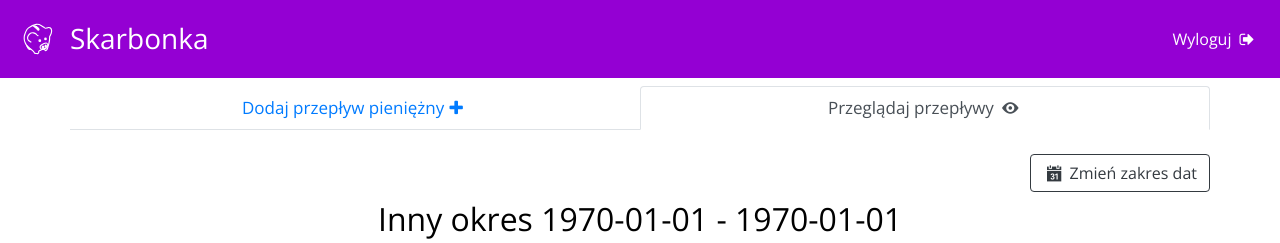
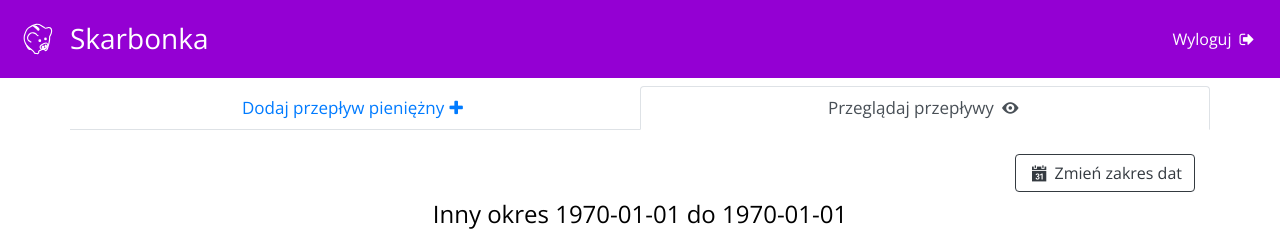
Before and after one commit to crazymechanist/budzet.mateusznowakowski.pl, a PHP site: page /twojakieszen/bilans in a window 1280 px wide. Shown: the top 243 px of the page. Run offline with PHP 8.4, Linux system fonts and the light colour scheme; a user stored in the database is signed in; data comes from the database, SQL or seed files in the repository; some libraries are stand-ins or nearby versions.

Commit message:
Small corr in frontend

```diff
--- a/display.php
+++ b/display.php
@@ -8,14 +8,18 @@
 		exit();
 	}
 
+	$first_day_of_month = strtotime("first day of this month");
+	$last_day_of_month = strtotime("last day of this month");
+
 	#assign time period variable if not exist
 	if(!isset($_SESSION['time_period'])){
 		$_SESSION['time_period'] = 'Bieżący miesiąc';
-		$first_day_of_month = strtotime("first day of this month");
-		$last_day_of_month = strtotime("last day of this month");
 		$_SESSION['initial_date'] = $first_day_of_month;
 		$_SESSION['final_date'] = $last_day_of_month;
-		$_SESSION['user_initial_date'] = $first_day_of_mont;
+	}
+
+	if(!isset($_SESSION['user_initial_date'])){
+		$_SESSION['user_initial_date'] = $first_day_of_month;
 		$_SESSION['user_final_date'] = $last_day_of_month ;
 	}
 
@@ -28,8 +32,8 @@
 		}
 		elseif ($_SESSION['time_period'] == 'Zeszły miesiąc'){
 			$_SESSION['time_period']= 'Inny okres';
-			$_SESSION['initial_date'] = strtotime($_SESSION['user_initial_date']);
-			$_SESSION['final_date'] = strtotime($_SESSION['user_final_date']);
+			$_SESSION['initial_date'] = $_SESSION['user_initial_date'];
+			$_SESSION['final_date'] = $_SESSION['user_final_date'];
 		}
 		else{
 			$_SESSION['time_period'] = 'Bieżący miesiąc';
@@ -42,8 +46,8 @@
 	if (isset($_POST['right']) ) {
 		if($_SESSION['time_period'] == 'Bieżący miesiąc'){
 			$_SESSION['time_period']= 'Inny okres';
-			$_SESSION['initial_date'] = strtotime($_SESSION['user_initial_date']);
-			$_SESSION['final_date'] = strtotime($_SESSION['user_final_date']);
+			$_SESSION['initial_date'] = $_SESSION['user_initial_date'];
+			$_SESSION['final_date'] = $_SESSION['user_final_date'];
 		}
 		elseif ($_SESSION['time_period'] == 'Inny okres'){
 			$_SESSION['time_period']= 'Zeszły miesiąc';
@@ -56,6 +60,7 @@
 			$_SESSION['final_date'] = strtotime("last day of this month");
 		}
 	}
+
 	$f_date=date("Y-m-d", $_SESSION['initial_date']);
 	$s_date=date("Y-m-d", $_SESSION['final_date']);
 	load_expenses($f_date , $s_date , $_SESSION['user_id']);
@@ -106,8 +111,11 @@
 				?>
 				]);
 
+				var chartwidth = $('#chartparent').width();
+
 				var options = {
 					legend: 'none',
+					chartArea:{left:"5%",top:10,width:"90%",height:"90%"},
 					pieSliceText: 'label',
 					slices: {
 						<?php
@@ -119,14 +127,11 @@
 							$i = 0;
 							foreach ($colors as $color) {
 								echo $i.': { color: \''.$color.'\' }, ';
-								#echo nl2br("\r\n");
 								$i++;
 							}
 						?>
 
 					},
-					width: '100%',
-					height: '500px'
 				};
 
 				var chart = new google.visualization.PieChart(document.getElementById('piechart'));
@@ -181,7 +186,7 @@
 
 		<main>
 			<div class="container">
-				<div class="row justify-content-end">
+				<div class="row justify-content-end m-0">
 					<button type="button" class="btn btn-outline-dark mb-2 mt-4" data-toggle="modal" data-target=".bd-example-modal-lg"> <i class="icon-calendar"></i> Zmień zakres dat</button>
 					<div class="modal fade bd-example-modal-lg" tabindex="-1" role="dialog" aria-labelledby="myLargeModalLabel" aria-hidden="true">
 						<div class="modal-dialog modal-lg" id="myLargeModalLabel">
@@ -212,27 +217,32 @@
 						</div>
 					</div>
 				</div>
-				<div class="position-relative">
-					<div class="position-relative text-center"><h2><?php
-						$f_date=date("Y-m-d", $_SESSION['initial_date']);
-						$s_date=date("Y-m-d", $_SESSION['final_date']);
-					echo $_SESSION['time_period'].' '.$f_date.' - '.$s_date;?> </h2></div>
-					<div id="piechart" class="position-relative" style="height:600px;"></div>
-					<div class="row align-items-center" style="position: absolute;	width: 100%;	height: 100%;	left: 0px;	bottom: 0px;">
-						<div class="col text-left">
+				<div class="row m-0">
+					<div style="display: flex; align-items: center; width: 48px;">
 						<form action="" method="post">
 							<button class="btn btn-outline-secondary" name="left" type="submit"> <i class="icon-left-open-outline"></i></button>
 						</form>
 					</div>
-						<div class="col text-center">
+					<div class="col text-center p-0">
+						<div>
+							<h2 class="h4"><?php
+								$f_date=date("Y-m-d", $_SESSION['initial_date']);
+								$s_date=date("Y-m-d", $_SESSION['final_date']);
+							echo $_SESSION['time_period'].' '.$f_date.' do '.$s_date;?>
+							</h2>
 						</div>
-						<div class="col text-right">
+						<div style="position: relative; width: 100%; padding-top: 70%; margin-top: 10%">
+							<div  id="piechart" style="position:  absolute; top: 0; left: 0; bottom: 0; right: 0; text-align: center;">
+							</div>
+						</div>
+					</div>
+					<div style="display: flex; align-items: center; width: 48px;">
 						<form action="" method="post">
 							<button class="btn btn-outline-secondary" name="right" type="submit"> <i class="icon-right-open-outline"></i> </button>
 						</form>
 					</div>
 				</div>
-				</div>
+
 
 				<div class="row">
 					<?php
--- a/welcome.php
+++ b/welcome.php
@@ -6,7 +6,7 @@
 	}
 	else{
 		unset($_SESSION['register_suceess']);
-		header('Refresh: 5; URL=http://localhost/twojakieszen/logowanie'); #przekierowanie
+		header('Refresh: 2; URL=http://localhost/twojakieszen/logowanie'); #przekierowanie
 	}
 ?>
 
```
Also changed, not shown: change_date.php (+5 -4 lines). Lines whose indentation alone changed are shown as unchanged.
